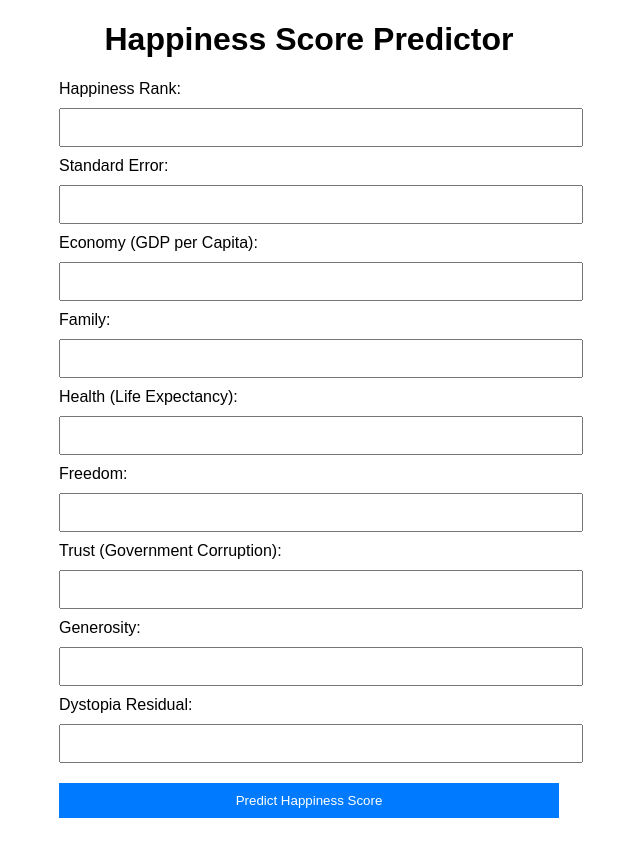
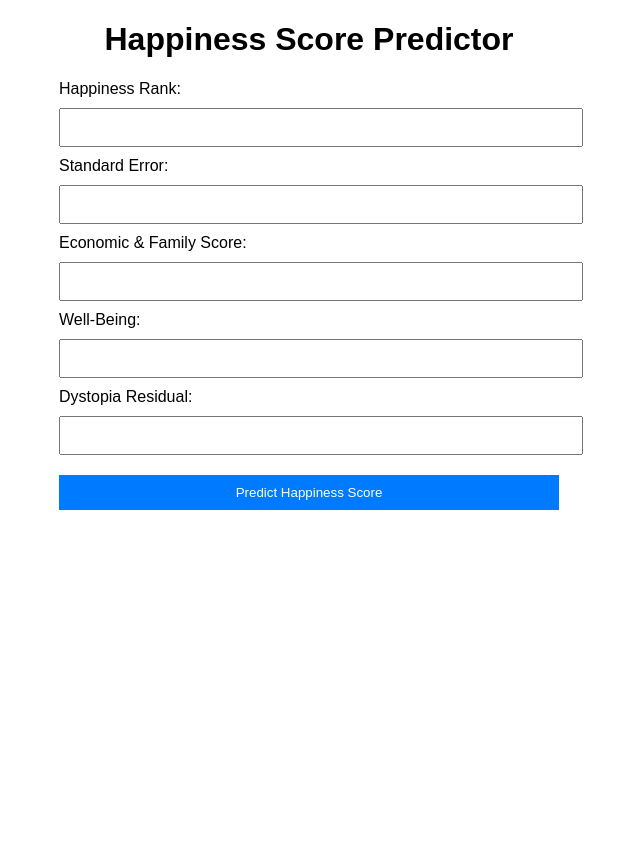
Before and after one commit to khoa208/Happiness-Predictor, a Flask app: page / in a window 1280 px wide. Shown: the whole page, without its empty margins (331-971 px from the left). After the commit the page ends 510 px from the top, so only its background shows below. Run offline with Flask 3, Linux system fonts and the light colour scheme; parts of the project's set-up code (start-up, migrations or seed data) failed here and were passed over.

Commit message:
reduce feature

```diff
--- a/templates/index.html
+++ b/templates/index.html
@@ -51,45 +51,21 @@
         required
       />
 
-      <label for="economy">Economy (GDP per Capita):</label>
+      <label for="economic-family-score">Economic & Family Score:</label>
       <input
         type="number"
         step="0.0001"
-        id="economy"
-        name="Economy (GDP per Capita)"
+        id="economic-family-score"
+        name="Economic & Family Score"
         required
       />
 
-      <label for="family">Family:</label>
-      <input type="number" step="0.0001" id="family" name="Family" required />
-
-      <label for="health">Health (Life Expectancy):</label>
+      <label for="well-being">Well-Being:</label>
       <input
         type="number"
         step="0.0001"
-        id="health"
-        name="Health (Life Expectancy)"
-        required
-      />
-
-      <label for="freedom">Freedom:</label>
-      <input type="number" step="0.0001" id="freedom" name="Freedom" required />
-
-      <label for="trust">Trust (Government Corruption):</label>
-      <input
-        type="number"
-        step="0.0001"
-        id="trust"
-        name="Trust (Government Corruption)"
-        required
-      />
-
-      <label for="generosity">Generosity:</label>
-      <input
-        type="number"
-        step="0.0001"
-        id="generosity"
-        name="Generosity"
+        id="well-being"
+        name="Well-Being"
         required
       />
 
@@ -111,13 +87,10 @@
         const data = {
           "Happiness Rank": document.getElementById("happiness-rank").value,
           "Standard Error": document.getElementById("standard-error").value,
-          "Economy (GDP per Capita)": document.getElementById("economy").value,
-          Family: document.getElementById("family").value,
-          "Health (Life Expectancy)": document.getElementById("health").value,
-          Freedom: document.getElementById("freedom").value,
-          "Trust (Government Corruption)":
-            document.getElementById("trust").value,
-          Generosity: document.getElementById("generosity").value,
+          "Economic & Family Score": document.getElementById(
+            "economic-family-score"
+          ).value,
+          "Well-Being": document.getElementById("well-being").value,
           "Dystopia Residual":
             document.getElementById("dystopia-residual").value,
         };
```
Also changed, not shown: generate_visualizations.py (added, +58 -0 lines), correlation_heatmap.png (added), feature_importance_chart.png (added), predicted_vs_actual_chart.png (added).
